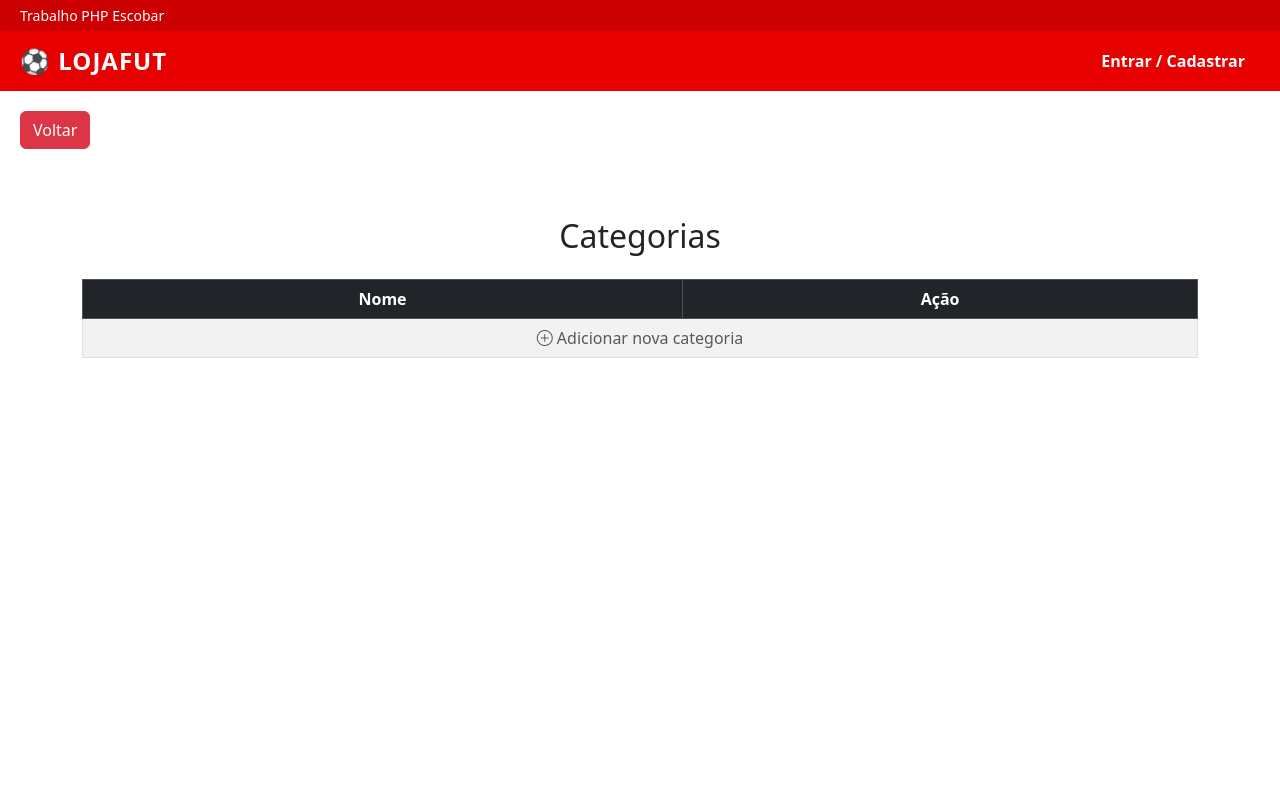
After one commit to Pellegrinoo/loja-virtual-futebol-php, a PHP site: page /admin/editarCategorias.php in a window 1280 px wide. The commit adds this page. Run offline with PHP 8.4, Linux system fonts and the light colour scheme; data that the repository does not hold is empty.

Commit message:
Incluindo toda a parte de edicao de categorias

```diff
--- /dev/null
+++ b/admin/editarCategorias.php
@@ -0,0 +1,76 @@
+<?php
+
+include '../headers/header_admin.php';
+
+require_once '../ConexaoBD.php';
+$conn = ConexaoBD::getConexao();
+$resultado = $conn->query("SELECT * FROM categorias ORDER BY nome ASC");
+
+?>
+
+<!DOCTYPE html>
+<html lang="pt-br">
+<head>
+    <meta charset="UTF-8">
+    <title>Categorias</title>
+    <link href="https://cdn.jsdelivr.net/npm/bootstrap@5.3.3/dist/css/bootstrap.min.css" rel="stylesheet">
+    <link rel="stylesheet" href="https://cdn.jsdelivr.net/npm/bootstrap-icons@1.10.5/font/bootstrap-icons.css">
+
+    <style>
+        .add-row:hover {
+            background-color: #f8f9fa;
+            cursor: pointer;
+            font-weight: bold;
+        }
+        .voltarButton{
+            justify_content: flex;
+            display: flex;
+            padding:20px;
+        }
+
+    </style>
+</head>
+<body>
+    <div class="voltarButton">
+        <a href="admin.php" class="btn btn-danger me-2">Voltar</a>
+    </div>
+    <div class="container mt-5">
+        <h2 class="text-center mb-4">Categorias</h2>
+
+        <div class="table-responsive">
+            <table class="table table-bordered table-striped align-middle text-center">
+                <thead class="table-dark">
+                    <tr>
+                        <th>Nome</th>
+                        <th>Ação</th>
+                    </tr>
+                </thead>
+                <tbody>
+                    <?php if ($resultado->num_rows > 0): ?>
+                        <?php while ($cat = $resultado->fetch_assoc()): ?>
+                            <tr>
+                                <td><?= htmlspecialchars($cat['nome']) ?></td>
+                                <td>
+                                    <a href="editarNomeCategoria.php?id=<?= $cat['id'] ?>" class="btn btn-warning btn-sm">
+                                        <i class="bi bi-pencil"></i> Editar
+                                    </a>
+                                    <a href="deletarCategoria.php?id=<?= $cat['id'] ?>" class="btn btn-danger btn-sm" onclick="return confirm('Tem certeza que deseja excluir esta categoria?')">
+                                        <i class="bi bi-trash"></i> Excluir
+                                    </a>
+                                </td>
+                            </tr>
+                        <?php endwhile; ?>
+                    <?php endif; ?>
+
+                    <!-- Linha de adicionar nova categoria -->
+                    <tr class="add-row" onclick="window.location.href='cadastrarCategoria.php'">
+                        <td colspan="2" class="text-muted">
+                            <i class="bi bi-plus-circle"></i> Adicionar nova categoria
+                        </td>
+                    </tr>
+                </tbody>
+            </table>
+        </div>
+    </div>
+</body>
+</html>
--- a/headers/header.php
+++ b/headers/header.php
@@ -30,7 +30,7 @@ if (!isset($_SESSION)) {
     <div class="actions">
         <?php if (isset($_SESSION['nome'])): ?>
             <?php if ($_SESSION['nome'] == "Administrador"): ?>
-                <div><a href="admin.php">Área Administrativa</a></div>
+                <div><a href="admin/admin.php">Área Administrativa</a></div>
             <?php endif; ?>
             <div>Olá, <?php echo $_SESSION['nome']; ?> | <a href="logout.php">Sair</a></div>
         <?php else: ?>
--- a/headers/header_admin.php
+++ b/headers/header_admin.php
@@ -18,10 +18,10 @@ if (!isset($_SESSION)) {
 </style>
 <div class="top-bar">Trabalho PHP Escobar</div>
 <div class="middle-bar">
-    <a href="index.php"><div class="logo">⚽ LojaFut</div></a>
+    <a href="../index.php"><div class="logo">⚽ LojaFut</div></a>
     <div class="actions">
         <?php if (isset($_SESSION['nome'])): ?>
-            <div>Olá, <?php echo $_SESSION['nome']; ?> | <a href="logout.php">Sair</a></div>
+            <div>Olá, <?php echo $_SESSION['nome']; ?> | <a href="../logout.php">Sair</a></div>
         <?php else: ?>
             <a href="login.php"><div>Entrar / Cadastrar</div></a>
         <?php endif; ?>
```
Also changed, not shown: admin/admin.php (renamed from admin.php, +18 -12 lines), admin/cadastrarCategoria.php (added, +47 -0 lines), admin/deletarCategoria.php (added, +18 -0 lines), admin/deletarProduto.php (added, +19 -0 lines), admin/editarNomeCategoria.php (added, +59 -0 lines).
